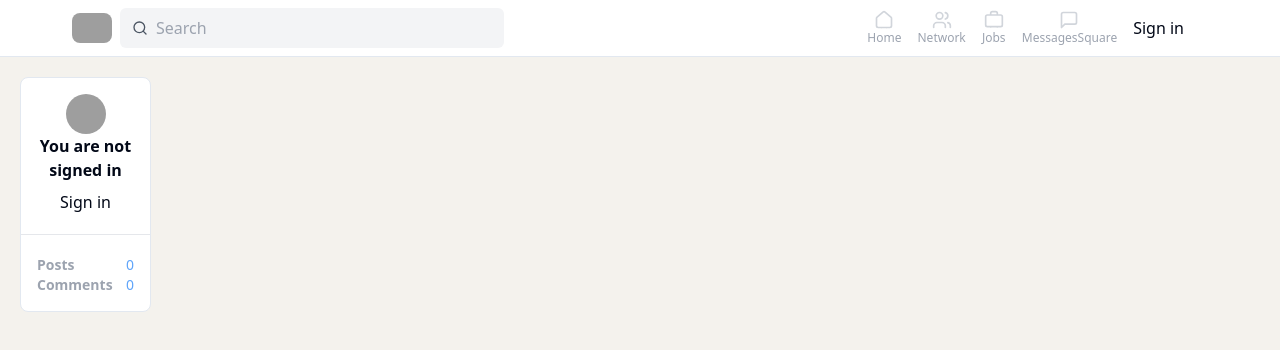
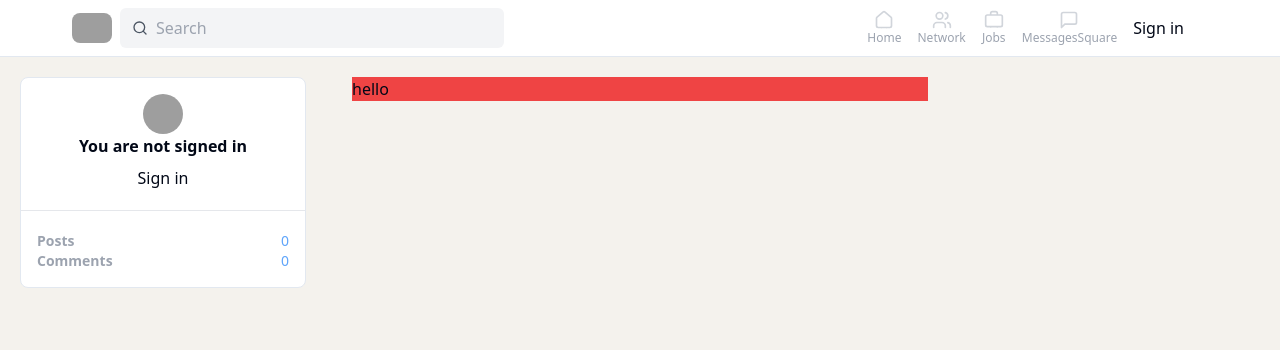
Before and after one commit to nk0905/linkedin-clone, a Next.js app: page / in a window 1280 px wide. Shown: the top 350 px of the page. Built offline with nearby package versions, Linux system fonts and the light colour scheme; no server answers; grey boxes are pictures that could not be loaded.

Commit message:
add style

```diff
--- a/src/app/page.tsx
+++ b/src/app/page.tsx
@@ -5,12 +5,13 @@ import Image from 'next/image';
 export default function Home() {
   return (
     <div className="grid grid-cols-8 mt-5 sm:px-5">
-      <section>
+      <section className="hidden md:inline md:col-span-2">
         {/* userInformation */}
         <UserInformation />
       </section>
 
-      <section>
+      <section className="col-span-full md:col-span-6 xl:col-span-4 xl:max-w-xl mx-auto w-full">
+        <div className="bg-red-500">hello</div>
         {/* PostForm */}
         {/* PostFeed */}
       </section>
```
